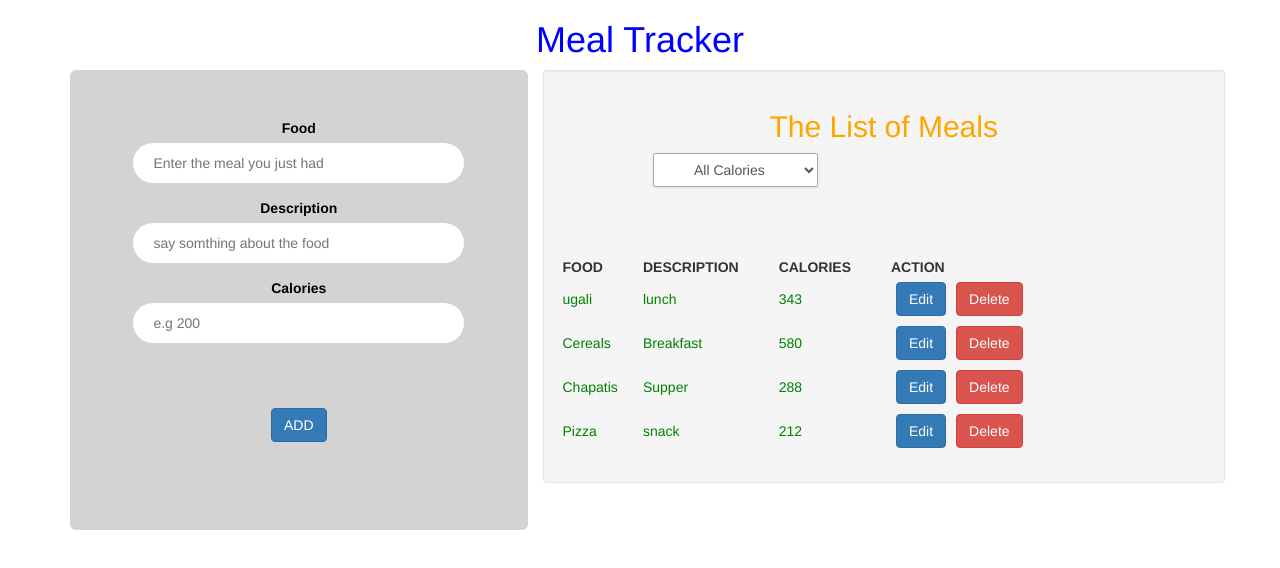
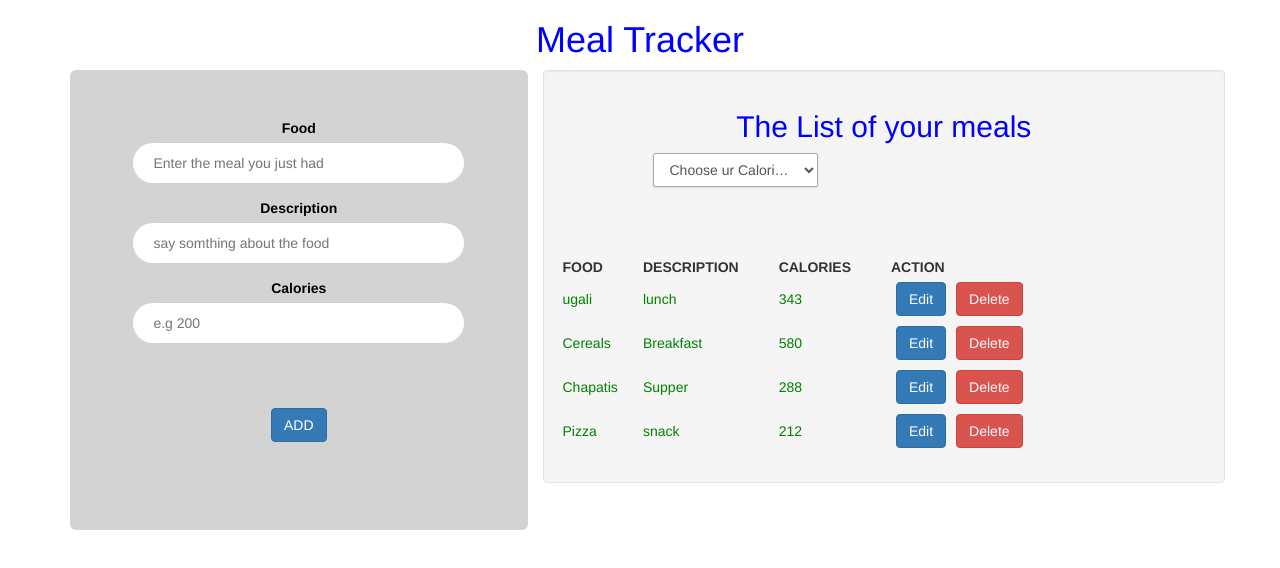
Before and after one commit to yareyaska/meal-tracker, an Angular app: page / in a window 1280 px wide. Shown: the top 568 px of the page. Built offline with nearby package versions, Linux system fonts and the light colour scheme.

Commit message:
modified pane.component.html

```diff
--- a/src/app/result-pane/result-pane.component.html
+++ b/src/app/result-pane/result-pane.component.html
@@ -1,12 +1,12 @@
-<h2 style="color: orange;">
-	The List of Meals
+<h2 style="color: blue;">
+	The List of your meals
 </h2>
 
 <div class="form-group">
 
           <form style="margin-left:90px;">
             <select class="form-control" (change)="onChange($event.target.value)">
-							<option value="all" selected="selected">All Calories</option>
+							<option value="all" selected="selected">Choose ur  Calories</option>
 							<option value="high">High Calories</option>
 							<option value="low">Low Calories</option>
             </select>
@@ -41,24 +41,3 @@
 			</li>
 		</ul>
 	</div>
-
-
-
-<!-- <h3> Edit Meal</h3>
-<form>
-
-	<div>
-		<label for="name">Name: </label><br>
-		<input type="text" [(ngModel)]="foodName" name="name">
-	</div>
-	<div>
-		<label for="calories">Calories: </label><br>
-		<input type="number" [(ngModel)]="calories" name="calories">
-	</div>
-	<div>
-		<label for="details">Details: </label><br>
-		<input type="text" [(ngModel)]="details" name="details">
-	</div>
-	<div>
-		<button class="btn btn-success"></button>
-	</div> -->
```
